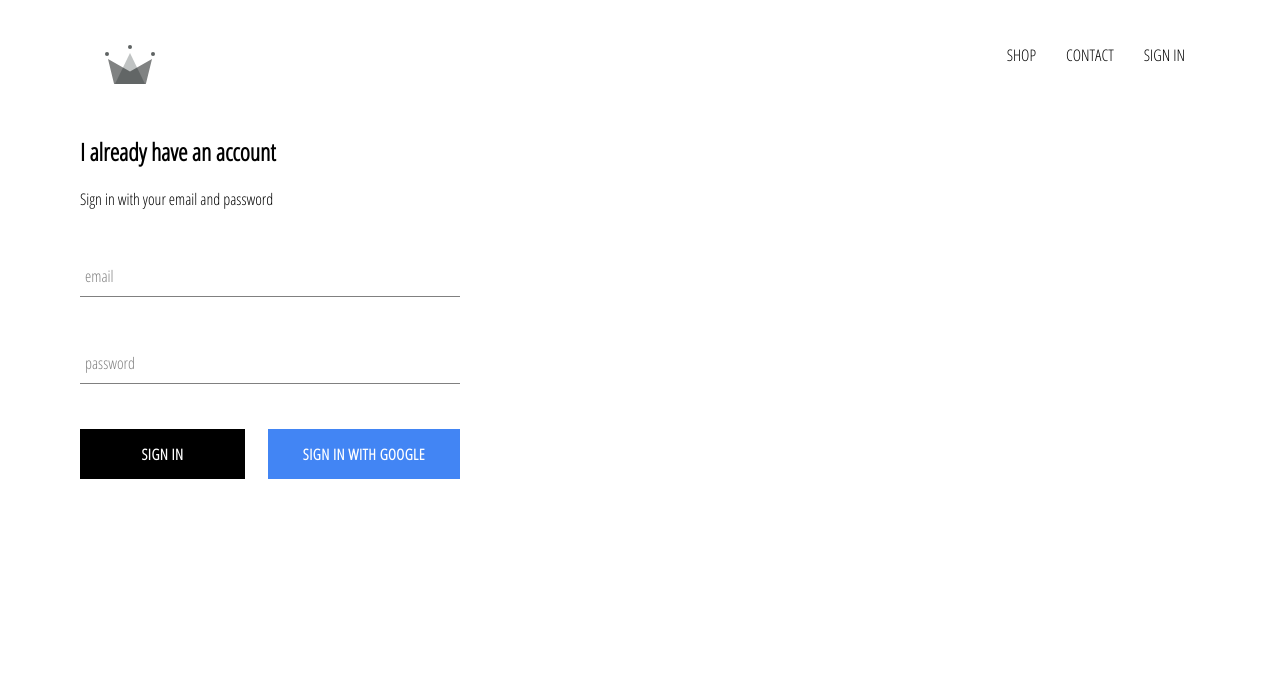
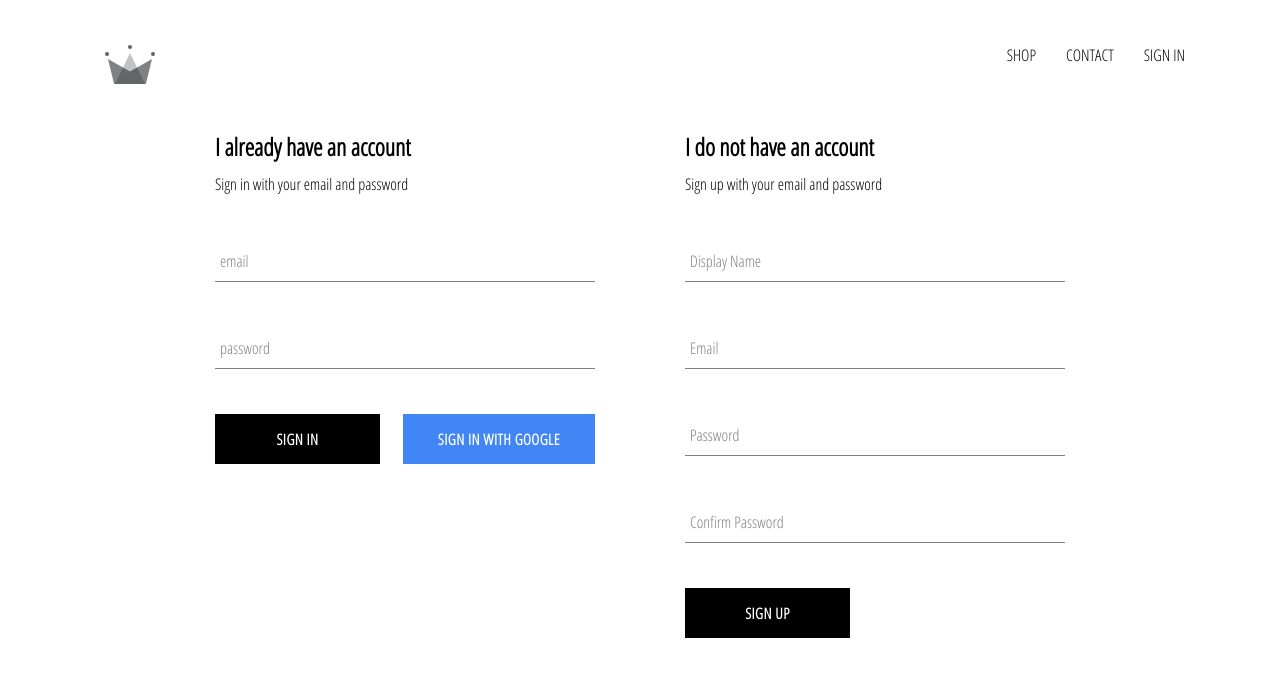
Before and after one commit to maulanakbrr/krown-apparel, a React (Create React App) app: page /signin in a window 1280 px wide. Shown: the top 676 px of the page. Built offline with nearby package versions, Linux system fonts and the light colour scheme; no server answers.

Commit message:
implemented create user with email and password using firestore and created sign up component

```diff
--- a/src/App.js
+++ b/src/App.js
@@ -24,20 +24,35 @@
 
   componentDidMount() {
     // change the users were signed in, signed out or users change
-    this.unsubscribeFromAuth = auth.onAuthStateChanged( async user => {
-      this.setState({ currentUser: user });
-      createUserProfileDocument(user);
+    this.unsubscribeFromAuth = auth.onAuthStateChanged( async userAuth => {
+      if (userAuth){
+        const userRef = await createUserProfileDocument(userAuth);
+
+        userRef.onSnapshot( snapShot => {
+          this.setState({
+            currentUser: {
+              id: snapShot.id,
+              ...snapShot.data()
+            }
+          })
+        });
+
+
+      }
+
+      this.setState({currentUser: userAuth});
 
     });
 
   };
 
+  // if user sign out, run usubscribeFromAuth function
   componentWillUnmount() {
     this.unsubscribeFromAuth();
   }
 
   render(){
-    console.log(this.state.currentUser);
+    console.log(this.state);
     return (
       <div>
         <Header currentUser={this.state.currentUser}/>
--- a/src/components/pages/sign-in-and-sign-up/sign-in-and-sign-up.jsx
+++ b/src/components/pages/sign-in-and-sign-up/sign-in-and-sign-up.jsx
@@ -1,8 +1,15 @@
 import SignIn from '../../sign-in/sign-in';
+import SignUp from '../../sign-up/sign-up';
+
+import './sign-in-and-sign-up.scss';
 
 const SignInAndSignUpPage = () => {
     return (
-        <SignIn/>
+        <div className="sign-in-and-sign-up">
+            <SignIn/>
+            <SignUp/>
+        </div>
+
     );
 }
 
--- a/src/components/pages/sign-in-and-sign-up/sign-in-and-sign-up.scss
+++ b/src/components/pages/sign-in-and-sign-up/sign-in-and-sign-up.scss
@@ -0,0 +1,6 @@
+.sign-in-and-sign-up {
+    width: 850px;
+    display: flex;
+    justify-content: space-between;
+    margin: 30px auto;
+}
--- a/src/components/sign-in/sign-in.jsx
+++ b/src/components/sign-in/sign-in.jsx
@@ -33,7 +33,7 @@
     render() {
         return (
             <div className="sign-in">
-                <h2>I already have an account</h2>
+                <h2 className="title">I already have an account</h2>
                 <span>Sign in with your email and password</span>
 
                 <form onSubmit={this.handleSubmit}>
--- /dev/null
+++ b/src/components/sign-up/sign-up.jsx
@@ -0,0 +1,100 @@
+import { Component } from 'react';
+
+import FormInput from '../form-input/form-input';
+import CustomButton from '../custom-button/custom-button';
+
+import { auth, createUserProfileDocument } from '../../firebase/firebase.utils';
+
+import './sign-up.scss';
+
+
+class SignUp extends Component {
+    constructor(){
+        super();
+        this.state = {
+            displayName: '',
+            email: '',
+            password: '',
+            confirmPassword: ''
+        }
+    }
+
+    handleSubmit = async event => {
+        event.preventDefault();
+
+        const {displayName, email, password, confirmPassword} = this.state;
+
+        if (password !== confirmPassword){
+            alert("password don't match");
+            return;
+        }
+
+        try {
+            const { user } = await auth.createUserWithEmailAndPassword(email, password);
+            await createUserProfileDocument(user, {displayName});
+
+            this.setState({
+                displayName: '',
+                email: '',
+                password: '',
+                confirmPassword: ''
+            });
+        } catch (error) {
+            console.log(error);
+        }
+    }
+
+    handleChange = event => {
+        const {name, value} = event.target;
+
+        this.setState({ [name]: value });
+    }
+
+    render(){
+        const {displayName, email, password, confirmPassword} = this.state;
+        return (
+            <div className="sign-up">
+                <h2 className="title">I do not have an account</h2>
+                <span>Sign up with your email and password</span>
+
+                <form className="sign-up-form" onSubmit={this.handleSubmit}>
+                    <FormInput
+                        type='text'
+                        name='displayName'
+                        value={displayName}
+                        onChange={this.handleChange}
+                        label='Display Name'
+                        required
+                    />
+                    <FormInput
+                        type='email'
+                        name='email'
+                        value={email}
+                        onChange={this.handleChange}
+                        label='Email'
+                        required
+                    />
+                    <FormInput
+                        type='password'
+                        name='password'
+                        value={password}
+                        onChange={this.handleChange}
+                        label='Password'
+                        required
+                    />
+                    <FormInput
+                        type='password'
+                        name='confirmPassword'
+                        value={confirmPassword}
+                        onChange={this.handleChange}
+                        label='Confirm Password'
+                        required
+                    />
+                    <CustomButton type='submit'>Sign up</CustomButton>
+                </form>
+            </div>
+        )
+    }
+}
+
+export default SignUp;
--- /dev/null
+++ b/src/components/sign-up/sign-up.scss
@@ -0,0 +1,9 @@
+.sign-up {
+    display: flex;
+    flex-direction: column;
+    width: 380px;
+
+    .title {
+      margin: 10px 0;
+    }
+}
```
Also changed, not shown: src/firebase/firebase.utils.js (+8 -2 lines).
